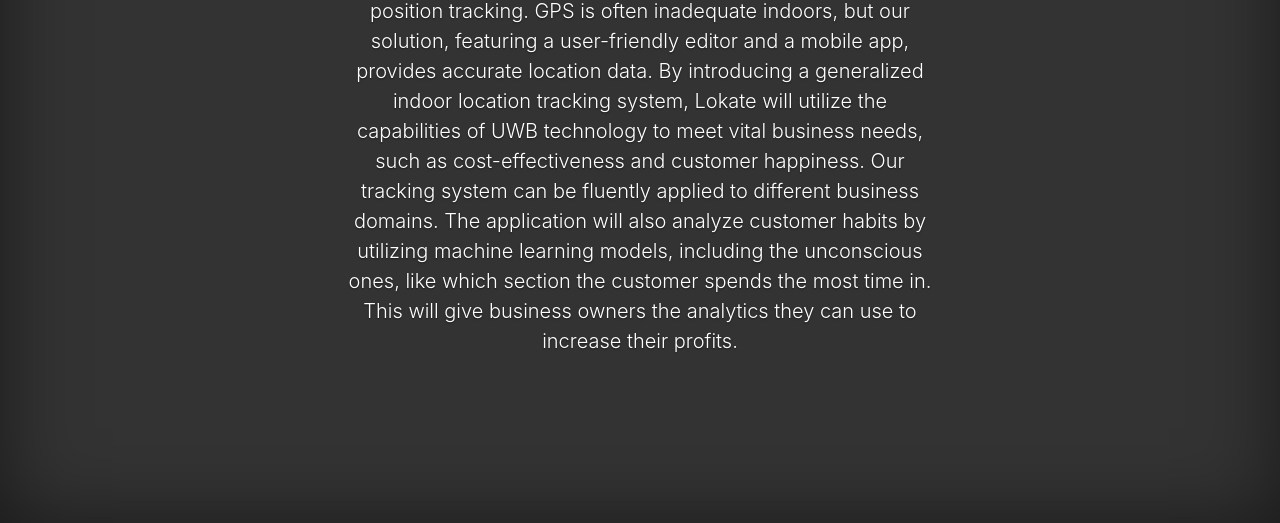
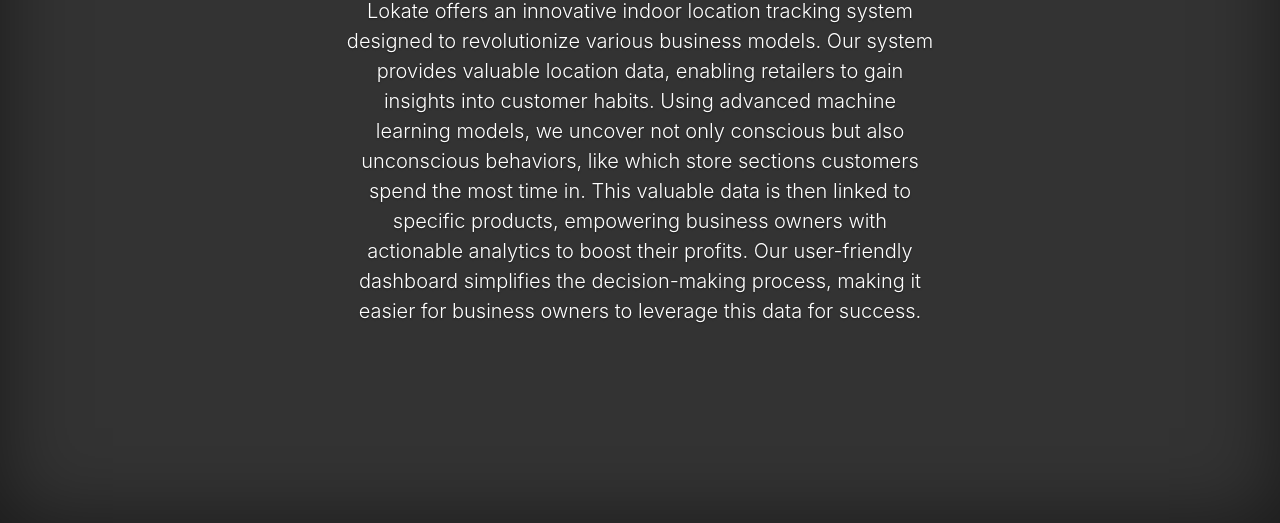
Before and after one commit to lokateapp/lokate.github.io, a plain HTML site: page index.html in a window 1280 px wide. Shown: the part 277-800 px from the top of the page. Drawn offline with nearby package versions, Linux system fonts and the light colour scheme.

Commit message:
change copy

```diff
--- a/index.html
+++ b/index.html
@@ -33,14 +33,13 @@
 
         <main role="main" class="inner cover">
             <h1 class="cover-heading">Lokate App</h1>
-            <p class="lead">Lokate aims to revolutionize business models requiring indoor position tracking. GPS is
-                often inadequate indoors, but our solution, featuring a user-friendly editor and a mobile app, provides
-                accurate location data. By introducing a generalized indoor location tracking system, Lokate will
-                utilize the capabilities of UWB technology to meet vital business needs, such as cost-effectiveness and
-                customer happiness. Our tracking system can be fluently applied to different business domains. The
-                application will also analyze customer habits by utilizing machine learning models, including the
-                unconscious ones, like which section the customer spends the most time in. This will give business
-                owners the analytics they can use to increase their profits.</p>
+            <p class="lead">Lokate offers an innovative indoor location tracking system designed to revolutionize
+                various business models. Our system provides valuable location data, enabling retailers to gain insights
+                into customer habits. Using advanced machine learning models, we uncover not only conscious but also
+                unconscious behaviors, like which store sections customers spend the most time in. This valuable data is
+                then linked to specific products, empowering business owners with actionable analytics to boost their
+                profits. Our user-friendly dashboard simplifies the decision-making process, making it easier for
+                business owners to leverage this data for success.</p>
             <!-- <p class="lead">
                 <a href="#" class="btn btn-lg btn-secondary">Learn more</a>
             </p> -->
```
